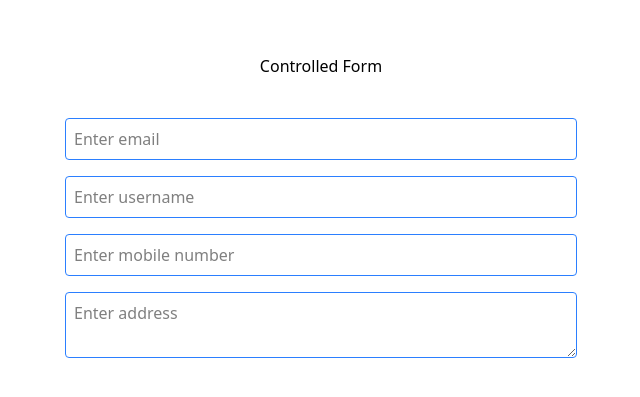
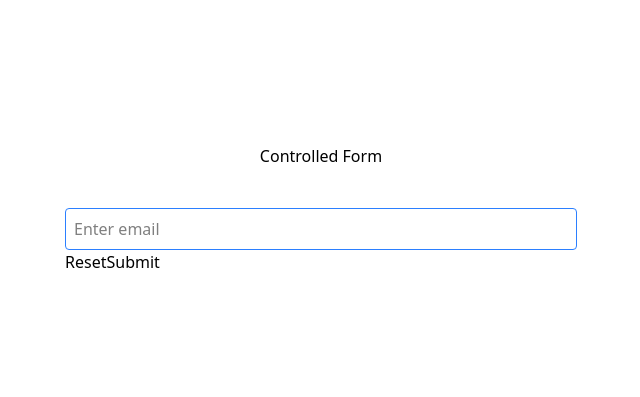
Before and after one commit to sherril203/React-code, a React (Vite) app: page /controlled in a window 1280 px wide. Shown: the part 171-568 px from the top of the page, without its empty margins (319-959 px from the left). Built offline with nearby package versions, Linux system fonts and the light colour scheme.

Commit message:
Controlled component

```diff
--- a/src/components/ControlledComponents.jsx
+++ b/src/components/ControlledComponents.jsx
@@ -8,23 +8,32 @@
     setEmail(event.target.value);
   };
 
-  console.log(email, "email");
+  const handleSubmit = (e) => {
+    e.preventDefault();
+    console.log(email, "email");
+  };
 
   return (
     <div className="w-full h-screen flex flex-col justify-center items-center">
       <h1>Controlled Form</h1>
       <p>{email}</p>
-      <form className="w-[40%] mx-auto my-10">
+      <form
+        className="w-[40%] mx-auto my-10"
+        onReset={() => setEmail("")}
+        onSubmit={handleSubmit}
+      >
         <input
           placeholder="Enter email"
           type="email"
           required
+          name="email"
           className="w-full p-2 outline-none rounded border border-blue-500"
           value={email}
           onChange={handleChange}
         />
+        <button type="reset">Reset</button>
+        <button type="submit">Submit</button>
       </form>
-      <button onClick={() => setEmail("")}>Clear</button>
     </div>
   );
 };
@@ -89,4 +98,4 @@
   );
 };
 
-export default ControlledComponents2;
+export default ControlledComponents;
```
